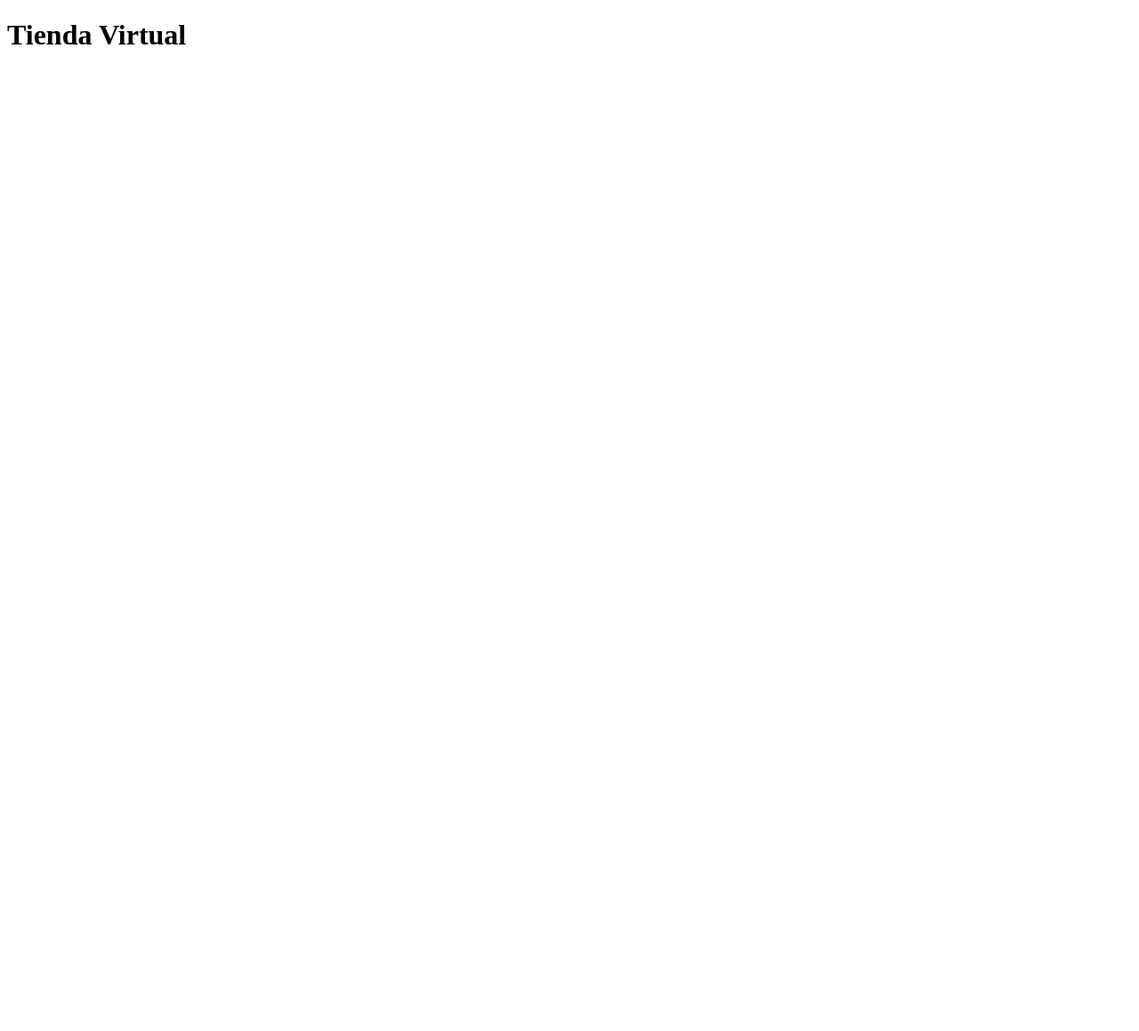
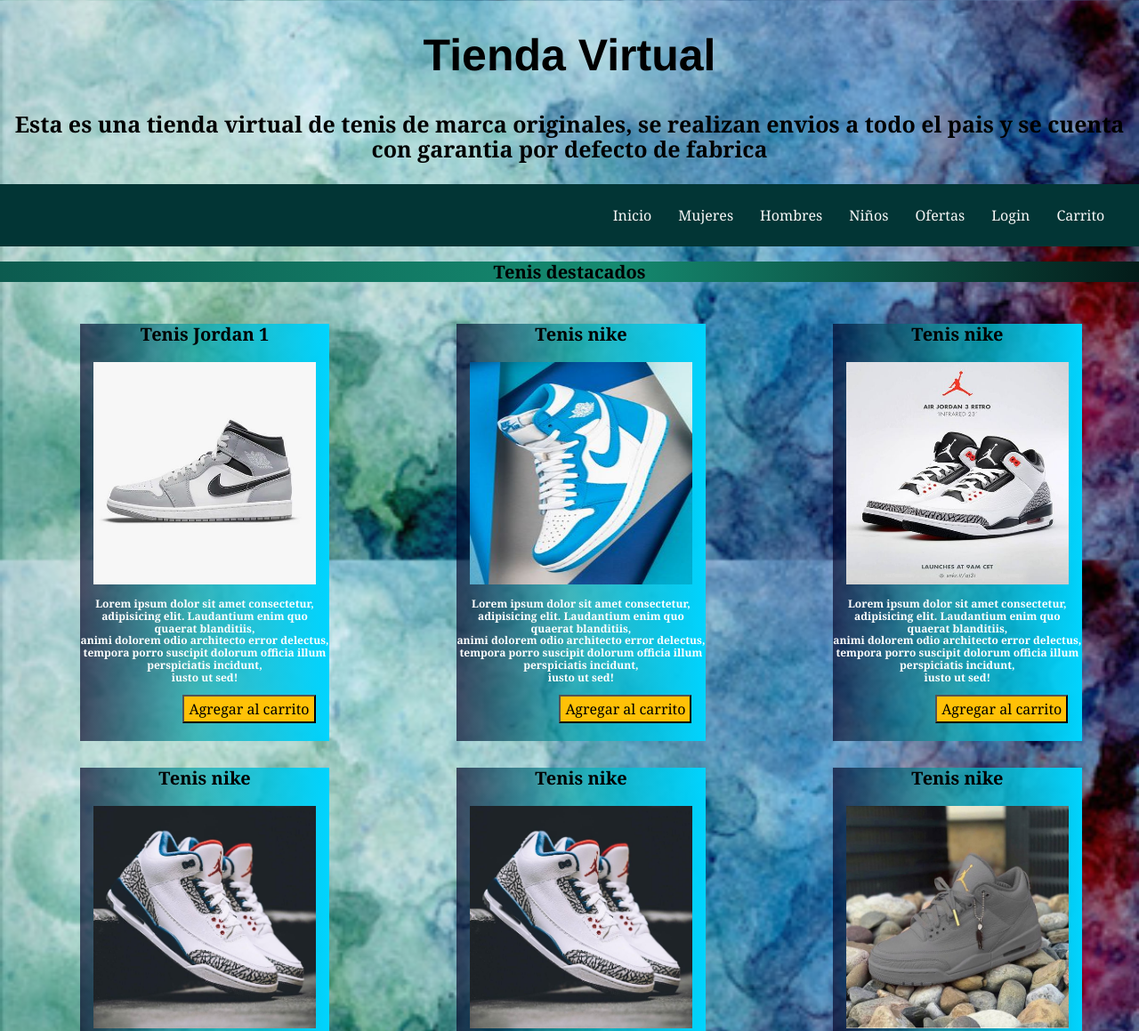
Before and after one commit to Jonhaikel/Proyecto, a plain HTML site: page Parte_hombres.html in a window 1280 px wide. Shown: the top 1159 px of the page at 89% size. Before the commit the page ends 800 px from the top, so only its background shows below. Drawn offline with Linux system fonts and the light colour scheme.

Commit message:
Primera version tenis hombre

```diff
--- /dev/null
+++ b/CSS/hombres.css
@@ -0,0 +1,88 @@
+:root{
+    --blanco: #ffffff;
+    --oscuro: #212121;
+    --primario: #ffc107;
+    --secundario: #0097a7;
+    --gris: #757575;
+    --grisClaro: #dfe9f3;
+
+}
+
+html{
+    box-sizing: border-box;
+    font-size: 62.5%; /*1rem - 10px*/
+}
+
+*,*:before*:after{
+    box-sizing: inherit;
+}
+
+
+.tenis_image{
+    width: 25rem;
+    height: 25rem;
+}
+
+.col{
+    display: block;
+    float: left;
+    margin: 1rem 0 0 1rem;
+}
+
+.colum-order{
+    width: 32.26%;
+}
+
+.button{
+    padding: 0.5rem;
+    background-color: #ffc107;
+    margin-left: 10rem;
+    margin-bottom: 2rem;
+
+}
+
+.ten{
+    background: rgb(2,0,36);
+    background: linear-gradient(90deg, rgba(2,0,36,0.6617997540813201) 0%, rgba(12,166,171,0.7094188017003676) 46%, rgba(0,212,255,1) 100%);
+
+    width: 28rem;
+    margin-left: 8rem;
+    text-align: center;
+}
+
+
+#h1{
+    color: black;
+    font-size: 5rem;
+    text-align: center;
+}
+
+.descrip{
+    color: black;
+    text-align: center;
+    font-size: 2.5rem;
+    font-weight: 600;
+}
+
+body{
+    background-color: #0097a7;
+}
+
+.description-teni{
+    color: white;
+    font-size: 1.2rem;
+    font-weight: 600;
+}
+
+h2{
+    color: black;
+    text-align: center;
+    font-size: 2rem;
+    background: rgb(12,91,79);
+    background-image: linear-gradient(90deg, rgba(12,91,79,0.846673703661152) 0%, rgba(22,144,116,0.8998949921765581) 54%, rgba(1,11,11,0.7990546560421043) 100%);
+}
+
+h3{
+    font-size: 2rem;
+    font-weight: 600;
+}
--- a/Parte_hombres.html
+++ b/Parte_hombres.html
@@ -4,9 +4,151 @@
     <meta charset="UTF-8">
     <meta http-equiv="X-UA-Compatible" content="IE=edge">
     <meta name="viewport" content="width=device-width, initial-scale=1.0">
+    <link rel="stylesheet" href="/CSS/hombres.css">
+    <link rel="stylesheet" href="/CSS/Style.css">
+    <link rel="stylesheet" href="CSS/Normalize.css">
     <title>Document</title>
 </head>
 <body>
-    <h1>Tienda Virtual</h1>
+
+    <header>
+
+        <h1 id="h1">Tienda Virtual</h1>
+        <p class="descrip">Esta es una tienda virtual de tenis de marca originales, se realizan envios a todo el pais y se cuenta con
+            garantia por defecto de fabrica
+        </p>
+    </header>
+
+    <nav id="Nav">
+        <div>
+            <ul>
+                <li><a href="#">Inicio</a></li>
+                <li><a href="#">Mujeres</a>
+                    <ul >
+                        <li><a href="#">ejemplo</a></li>
+                        <li><a href="#">ejemplo</a></li>
+                        <li><a href="#">ejemplo</a></li>
+                    </ul>
+                </li>
+                <li><a href="#">Hombres</a></li>
+
+                <li><a href="#">Niños</a>
+                    <ul >
+                        <li><a href="#">ejemplo</a></li>
+                        <li><a href="#">ejemplo</a></li>
+                        <li><a href="#">ejemplo</a></li>
+                    </ul>
+                </li>
+                <li><a href="#">Ofertas</a></li>
+                <li><a href="#">Login</a></li>
+                <li><a href="#">Carrito</a></li>
+            </ul>
+        </div>
+    </nav>
+
+    <h2>Tenis destacados</h2>
+
+    <section class="tenis">
+        <div class="col colum-order">
+            <div class="ten">
+                <h3>Tenis Jordan 1</h3>
+                <img class="tenis_image" src="/Imagenes/Jordan 1 hombre.jpg" alt="">
+
+                <p class="description-teni">
+                    Lorem ipsum dolor sit amet consectetur, adipisicing elit. Laudantium enim quo quaerat blanditiis,<br>
+                     animi dolorem odio architecto error delectus, tempora porro suscipit dolorum officia illum perspiciatis incidunt,<br>
+                      iusto ut sed! <br>
+                </p>
+
+                <input type="submit" value="Agregar al carrito" class="button">
+
+            </div>
+        </div>
+
+
+        <div class="col colum-order">
+            <div class="ten">
+                <h3>Tenis nike</h3>
+                <img class="tenis_image" src="/Imagenes/Jordan 1 hombre2.jpg" alt="">
+
+                <p class="description-teni">
+                    Lorem ipsum dolor sit amet consectetur, adipisicing elit. Laudantium enim quo quaerat blanditiis,<br>
+                     animi dolorem odio architecto error delectus, tempora porro suscipit dolorum officia illum perspiciatis incidunt,<br>
+                      iusto ut sed! <br>
+                </p>
+
+                <input type="submit" value="Agregar al carrito" class="button">
+
+            </div>
+        </div>
+
+        <div class="col colum-order">
+            <div class="ten">
+                <h3>Tenis nike</h3>
+                <img class="tenis_image" src="/Imagenes/Jordan 3 hombre.jpg" alt="">
+
+                <p class="description-teni">
+                    Lorem ipsum dolor sit amet consectetur, adipisicing elit. Laudantium enim quo quaerat blanditiis,<br>
+                     animi dolorem odio architecto error delectus, tempora porro suscipit dolorum officia illum perspiciatis incidunt,<br>
+                      iusto ut sed! <br>
+                </p>
+
+                <input type="submit" value="Agregar al carrito" class="button">
+
+            </div>
+        </div>
+
+        <div class="col colum-order">
+            <div class="ten">
+                <h3>Tenis nike</h3>
+                <img class="tenis_image" src="/Imagenes/Jordan 3 hombre2.jpg" alt="">
+
+                <p class="description-teni">
+                    Lorem ipsum dolor sit amet consectetur, adipisicing elit. Laudantium enim quo quaerat blanditiis,<br>
+                     animi dolorem odio architecto error delectus, tempora porro suscipit dolorum officia illum perspiciatis incidunt,<br>
+                      iusto ut sed! <br>
+                </p>
+
+                <input type="submit" value="Agregar al carrito" class="button">
+
+            </div>
+        </div>
+
+
+        <div class="col colum-order">
+            <div class="ten">
+                <h3>Tenis nike</h3>
+                <img class="tenis_image" src="/Imagenes/Jordan 3 hombre2.jpg" alt="">
+
+                <p class="description-teni">
+                    Lorem ipsum dolor sit amet consectetur, adipisicing elit. Laudantium enim quo quaerat blanditiis,<br>
+                     animi dolorem odio architecto error delectus, tempora porro suscipit dolorum officia illum perspiciatis incidunt,<br>
+                      iusto ut sed! <br>
+                </p>
+
+                <input type="submit" value="Agregar al carrito" class="button">
+
+            </div>
+        </div>
+
+        <div class="col colum-order">
+            <div class="ten">
+                <h3>Tenis nike</h3>
+                <img class="tenis_image" src="/Imagenes/Jordan 3 hombre3.jpg" alt="">
+
+                <p class="description-teni">
+                    Lorem ipsum dolor sit amet consectetur, adipisicing elit. Laudantium enim quo quaerat blanditiis,<br>
+                     animi dolorem odio architecto error delectus, tempora porro suscipit dolorum officia illum perspiciatis incidunt,<br>
+                      iusto ut sed! <br>
+                </p>
+
+                <input type="submit" value="Agregar al carrito" class="button">
+
+            </div>
+        </div>
+
+    </section>
+
+
 </body>
 </html>
```
Also changed, not shown: Imagenes/Jordan 1 hombre.jpg (added), Imagenes/Jordan 1 hombre2.jpg (added), Imagenes/Jordan 1 mujer.jpg (added), Imagenes/Jordan 3 hombre.jpg (added), Imagenes/Jordan 3 hombre2.jpg (added), Imagenes/Jordan 3 hombre3.jpg (added), Imagenes/Jordan 3 hombre4.jpg (added), Imagenes/Nike jordan 2 hombre.jpg (added), Imagenes/Teni nike jordan 2 mujer.png (added), Imagenes/nike tenis 3.jpg (added).
